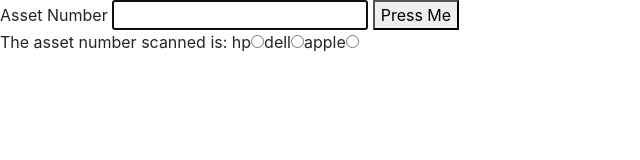
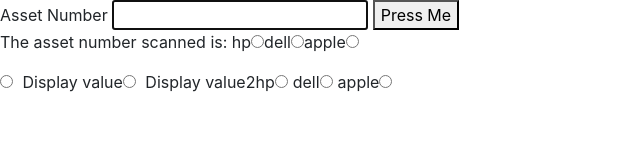
Before and after one commit to ktkawaguchi/Inventory, a plain HTML site: page index.html in a window 1280 px wide. Shown: the whole page, without its empty margins (0-640 px from the left). Drawn offline with nearby package versions, Linux system fonts and the light colour scheme.

Commit message:
Added dynamic creation of bootstrap labels and radio buttons

```diff
--- a/index.html
+++ b/index.html
@@ -5,6 +5,7 @@
     <meta charset="utf-8">
     <meta name="viewport" content="width=device-width, initial-scale=1, shrink-to-fit=no">
 
+    <script src="https://code.jquery.com/jquery-3.3.1.slim.min.js" integrity="sha384-q8i/X+965DzO0rT7abK41JStQIAqVgRVzpbzo5smXKp4YfRvH+8abtTE1Pi6jizo" crossorigin="anonymous"></script>
     <link rel="stylesheet" href="https://stackpath.bootstrapcdn.com/bootstrap/4.3.1/css/bootstrap.min.css" integrity="sha384-ggOyR0iXCbMQv3Xipma34MD+dH/1fQ784/j6cY/iJTQUOhcWr7x9JvoRxT2MZw1T" crossorigin="anonymous">
     <script type="text/javascript" src="jquery.scannerdetection.js"></script>
     <script type="text/javascript">
@@ -27,8 +28,19 @@
         <div><p id='new'>The asset number scanned is: </p></div>
     </form>
 
+    <form action="/" method="post">
+      <div class="form-check form-check-inline" id="manufacturer">
+        <label class="form-check-label">
+          <input class="form-check-input" type="radio" name="" id="" value="checkedValue"> Display value
+        </label>
+        <label class="form-check-label">
+          <input class="form-check-input" type="radio" name="" id="" value="checkedValue"> Display value2
+        </label>
+      </div>
+    </form>
+
     <!-- jQuery first, then Popper.js, then Bootstrap JS -->
-    <script src="https://code.jquery.com/jquery-3.3.1.slim.min.js" integrity="sha384-q8i/X+965DzO0rT7abK41JStQIAqVgRVzpbzo5smXKp4YfRvH+8abtTE1Pi6jizo" crossorigin="anonymous"></script>
+
     <script src="https://cdnjs.cloudflare.com/ajax/libs/popper.js/1.14.7/umd/popper.min.js" integrity="sha384-UO2eT0CpHqdSJQ6hJty5KVphtPhzWj9WO1clHTMGa3JDZwrnQq4sF86dIHNDz0W1" crossorigin="anonymous"></script>
     <script src="https://stackpath.bootstrapcdn.com/bootstrap/4.3.1/js/bootstrap.min.js" integrity="sha384-JjSmVgyd0p3pXB1rRibZUAYoIIy6OrQ6VrjIEaFf/nJGzIxFDsf4x0xIM+B07jRM" crossorigin="anonymous"></script>
     <script src="scannerlogic.js"></script>
--- a/scannerlogic.js
+++ b/scannerlogic.js
@@ -11,4 +11,20 @@ for (var i=0; i < testdata.length; i++) {
     var radiobtn = $('<input type=radio name=' + testdata[i] + '></>');
     radiobtn.attr('id',testdata[i]);
     radiobtn.appendTo('#new');
+
+    //creates a label for the manufactuerer and adds to form
+    var label = $('<label class="form-check-label"></label>');
+    label.attr('id','Manu_'+testdata[i]).text(testdata[i]);;
+    label.appendTo('#manufacturer');
+
+    //creates the actual input radio and adds to the form
+    var manRadio = $('<input class="form-check-input" type="radio" value="checkedValue">');
+    console.log(manRadio);
+    manRadio.attr('id','radio_'+testdata[i]);
+    manRadio.appendTo('#Manu_'+testdata[i]);
 }
+
+
+{/* <label class="form-check-label">
+<input class="form-check-input" type="radio" name="" id="" value="checkedValue"> Display value
+</label> */}
```
